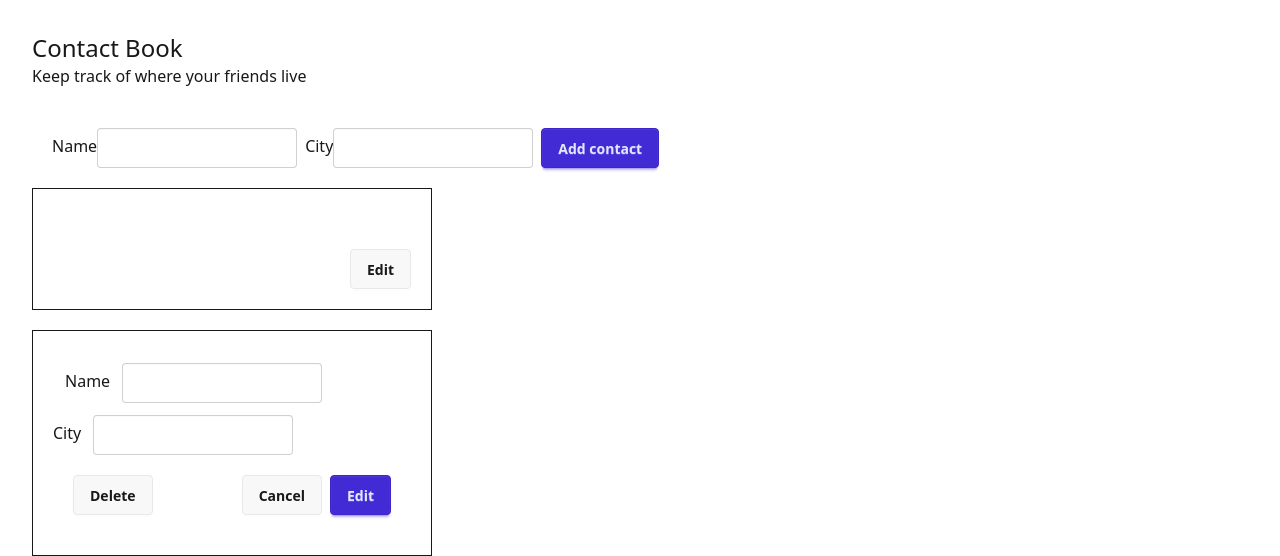
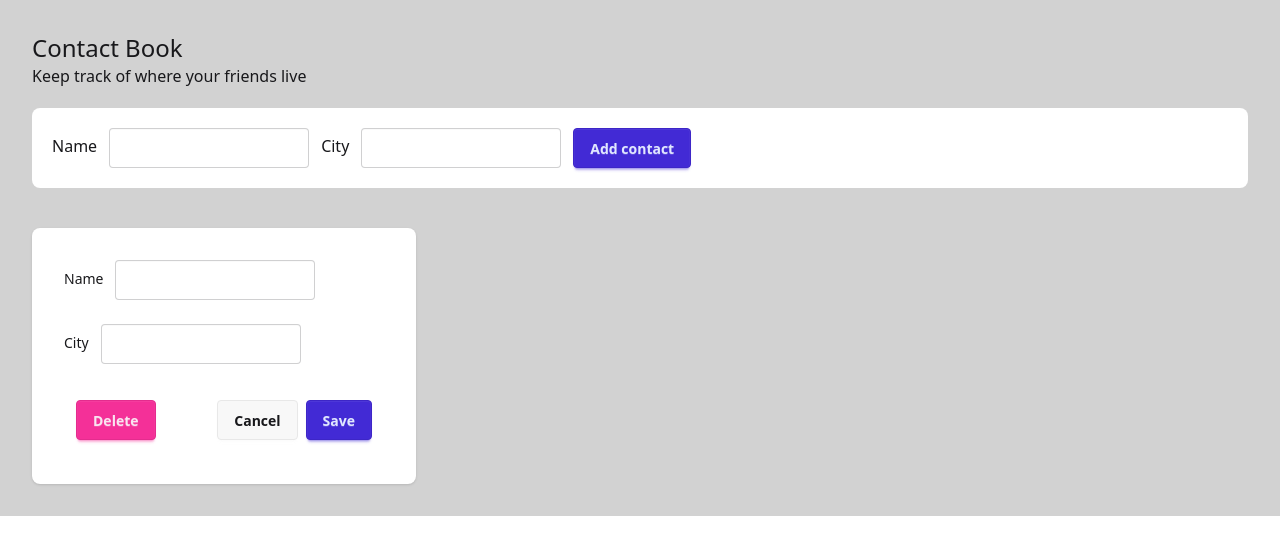
Before and after one commit to foobaroooo/simple-contact-book-app, a React (Vite) app: page / in a window 1280 px wide. Shown: the top 556 px of the page. Built offline with nearby package versions, Linux system fonts and the light colour scheme.

Commit message:
creating components
In the official React docs, they suggest building applications by first building a static version of the app, passing data down, and only afterwards adding interactivity and passing events "up".

```diff
--- a/src/App.css
+++ b/src/App.css
@@ -2,8 +2,8 @@
 @plugin "daisyui";
 
 #root {
-  max-width: 1280px;
   margin: 0 auto;
   padding: 2rem;
   text-align: left;
+  background-color: rgb(210, 210, 210);
 }
--- a/src/App.tsx
+++ b/src/App.tsx
@@ -1,12 +1,11 @@
 import './App.css'
 import { useState} from 'react';
-
-
+import { Contact } from './types';
+import ContactCard from './components/ContactCard'
 
 function App() {
-  type Contact = { name: string; city: string };
 
-  const [contact, setContact] = useState<Contact>( { name: '', city: '' } );
+  const [contacts, setContacts] = useState<Contact[]>([]);
 
   const handleAddContact = (e: React.FormEvent<HTMLFormElement>) => {
     e.preventDefault();
@@ -16,10 +15,14 @@ function App() {
       city: formData.get('city') as string,
     };
 
-    setContact(newContact);
+    setContacts([...contacts, newContact]);
   }
 
   const handleEditContact = (e) => {
+
+  }
+
+  const handleSaveContact = (e) => {
 
   }
 
@@ -30,52 +33,58 @@ function App() {
         <div>Keep track of where your friends live</div>
       </header>
 
+
+
       <section>
-        <form  onSubmit={handleAddContact} className="mt-5 p-5">
+        <form onSubmit={handleAddContact} className="mt-5 p-5 rounded-box mb-5 bg-base-100 ">
           <label htmlFor="name">
             Name
-            <input type="text" id="name" name="name" className="input mr-2 w-50" defaultValue={ contact.name } />
+            <input type="text" id="name" name="name" className="input mr-3 w-50 ml-3" defaultValue="" />
           </label>
           <label htmlFor="city">
             City
-            <input type="text" id="city" name="city" className="input mr-2 w-50" defaultValue={ contact.city } />
+            <input type="text" id="city" name="city" className="input mr-3 w-50 ml-3" defaultValue="" />
           </label>
 
           <button type="submit" id="btnSubmit" className="btn btn-primary">Add contact</button>
         </form>
       </section>
 
-      <section>
-        <div className="w-100 border-1 p-5">
-          <div id="cardName" className="font-bold">{ contact.name }</div>
-          <div id="cardCity">{ contact.city }</div>
-          <div className="flex justify-end mt-10">
-            <button className="btn">Edit</button>
-          </div>
-        </div>
+
+
+
+      <section className="flex flex-wrap gap-4">
+        {contacts.map((contact) => (
+          <ContactCard key={contact.id} contact={contact} onEdit={handleEditContact} />
+        ))}
       </section>
 
+
+
+
       <section>
-        <form onSubmit={handleEditContact} className="mt-5 p-5 w-100 border-1">
-          <div className="m-3">
+        <form onSubmit={handleSaveContact} className="card w-96 bg-base-100 card-md shadow-sm mt-5">
+          <div className="card-body">
+            <div className="m-2">
               <label htmlFor="name">
-              Name
-              <input type="text" id="name" name="name" className="input mr-3 w-50 ml-3" defaultValue={ contact.name } />
+                <span>Name</span>
+                <input type="text" id="name" name="name" className="input mr-3 ml-3 w-50" defaultValue="" />
               </label>
             </div>
 
-          <div>
+            <div className="m-2">
               <label htmlFor="city">
-              City
-              <input type="text" id="city" name="city" className="input mr-3 ml-3 w-50" defaultValue={ contact.city } />
+                <span>City</span>
+                <input type="text" id="city" name="city" className="input mr-3 ml-3 w-50" defaultValue="" />
               </label>
             </div>
 
             <div className="flex justify-between m-5">
-            <button type="button" id="btnDelete" className="btn btn-alert">Delete</button>
+              <button type="button" id="btnDelete" className="btn btn-secondary">Delete</button>
               <div className="flex gap-2 ml-auto">
                 <button type="button" id="btnCancel" className="btn btn-default">Cancel</button>
-              <button type="button" id="btnEdit" className="btn btn-primary">Edit</button>
+                <button type="button" id="btnSave" className="btn btn-primary">Save</button>
+              </div>
             </div>
           </div>
         </form>
--- /dev/null
+++ b/src/components/ContactCard.tsx
@@ -0,0 +1,20 @@
+import { Contact } from '../types';
+
+interface ContactCardProps {
+    contact: Contact;
+    onEdit: (id: string) => void
+}
+
+export default function ContactCard({ contact, onEdit }: ContactCardProps) {
+    return (
+        <div className="card flex flex-col w-96 bg-base-100 card-md shadow-sm" key={ contact.id }>
+            <div className="card-body">
+                <h1 id="cardName" className="card-title font-bold">{ contact.name }</h1>
+                <div id="cardCity">{ contact.city }</div>
+                <div className="flex justify-end mt-10 card-action">
+                    <button type="button" className="btn" onClick={onEdit}>Edit</button>
+                </div>
+            </div>
+        </div>
+    )
+}
--- /dev/null
+++ b/src/types.ts
@@ -0,0 +1,5 @@
+export type Contact = {
+    id: string;
+    name: string;
+    city: string;
+};
```
Lines whose indentation alone changed are shown as unchanged.
